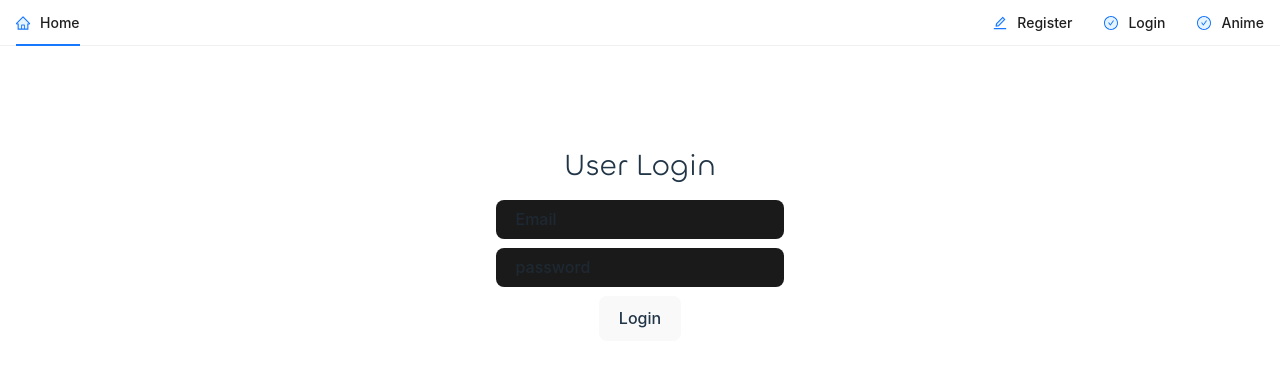
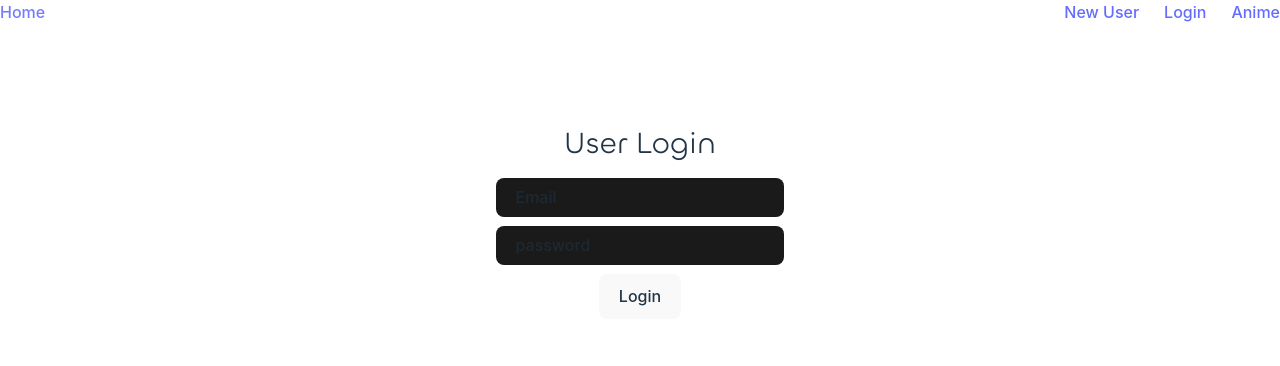
Before and after one commit to Tanner-Davison/Pixel-Pushers, a React (Vite) app in the folder Client/: page /login in a window 1280 px wide. Shown: the top 366 px of the page. Built offline with nearby package versions, Linux system fonts and the light colour scheme.

Commit message:
added context providders

```diff
--- a/Client/src/App.jsx
+++ b/Client/src/App.jsx
@@ -1,5 +1,6 @@
 
 import { Route, createBrowserRouter, createRoutesFromElements, RouterProvider } from 'react-router-dom';
+import { AuthProvider } from './AuthContext';
 import Home from './pages/Home';
 import Login from './pages/auth/Login';
 import Register from './pages/auth/Register';
@@ -18,9 +19,9 @@ function App() {
     )
   )
   return (
-    <>
+    <AuthProvider>
       <RouterProvider router={router}/>
-    </>
+    </AuthProvider>
   );
 }
 
--- /dev/null
+++ b/Client/src/AuthContext.jsx
@@ -0,0 +1,34 @@
+import { createContext, useContext, useState, useEffect } from "react";
+
+const AuthContext = createContext();
+
+export const useAuth = () => useContext(AuthContext);
+
+//eslint-disable-next-line
+export const AuthProvider = ({ children }) => {
+  const [isLoggedIn, setIsLoggedIn] = useState(false);
+
+  useEffect(() => {
+    const userInfo = localStorage.getItem("userInfo");
+    if (userInfo) {
+      setIsLoggedIn(true);
+    }
+  }, []);
+
+  const handleContextLogin = (userData) => {
+    console.log(userData)
+    localStorage.setItem("userInfo", JSON.stringify(userData));
+    setIsLoggedIn(true);
+  };
+
+  const handleContextLogout = () => {
+    localStorage.clear();
+    setIsLoggedIn(false);
+  };
+
+  return (
+    <AuthContext.Provider value={{ isLoggedIn, setIsLoggedIn, handleContextLogin, handleContextLogout }}>
+      {children}
+    </AuthContext.Provider>
+  );
+};
--- a/Client/src/Header.jsx
+++ b/Client/src/Header.jsx
@@ -1,38 +1,81 @@
+import { useState} from "react";
+// import { Menu } from 'antd';
+import {
+  HomeTwoTone,
+  EditTwoTone,
+  CheckCircleTwoTone,
+} from "@ant-design/icons";
+import { Outlet, Link, useNavigate } from "react-router-dom";
+import styled from "styled-components";
+import axios from "axios";
+import { useAuth } from "./AuthContext";
 
-import { useState}  from 'react';
-import { Menu } from 'antd';
-import { HomeTwoTone, EditTwoTone, CheckCircleTwoTone } from '@ant-design/icons';
-import { Outlet, Link } from 'react-router-dom';
+const Header = () => {
+  const {isLoggedIn, handleContextLogout} = useAuth();
+  const navigate = useNavigate();
 
-const Header = ()=>{
+  const [current, setCurrent] = useState("mail");
 
-
-    const [current, setCurrent] = useState('mail');
   const onClick = (e) => {
     setCurrent(e.key);
-      console.log(current)
+  };
+  const handleLogout = async () => {
+    try {
+      const res = await axios.post("/api/logout", { withCredentials: true });
+      if (res) {
+       handleContextLogout()
+       navigate('/login')
+      }
+    } catch (error) {
+      console.error(error);
+    }
   };
 
   return (
     <>
-         <Menu onClick={onClick} selectedKeys={[current]} mode="horizontal" >
-          <Menu.Item key="h" icon= {<HomeTwoTone />}>
+      <Menu onClick={onClick} selectedKeys={[current]} mode="horizontal">
+        <MenuItem key="h" icon={<HomeTwoTone />}>
           <Link to="/">Home</Link>
-          </Menu.Item>
-          <Menu.Item key="r" icon= {<EditTwoTone />} style={{marginLeft:'auto'}}>
-            <Link to="/register">Register</Link>
-          </Menu.Item>
-          <Menu.Item key="l" icon= {<CheckCircleTwoTone />}>
+        </MenuItem>
+       {!isLoggedIn && <MenuItem key="r" icon={<EditTwoTone />} style={{ marginLeft: "auto" }}>
+          <Link to="/register">New User</Link>
+        </MenuItem>}
+        {!isLoggedIn && (
+          <MenuItem key="l" icon={<CheckCircleTwoTone />}>
             <Link to="/login">Login</Link>
-          </Menu.Item>
-          <Menu.Item key="a" icon= {<CheckCircleTwoTone />}>
+          </MenuItem>
+        )}
+        <MenuItem key="a" icon={<CheckCircleTwoTone />}>
           <Link to="/Anime">Anime</Link>
-          </Menu.Item>
+        </MenuItem>
+        {isLoggedIn && (
+          <MenuItem key="o" icon={<CheckCircleTwoTone />}>
+            <Logout
+              onClick={() => {
+                handleLogout();
+              }}
+            >
+              Logout
+            </Logout>
+          </MenuItem>
+        )}
       </Menu>
-         <Outlet/>
+      <Outlet />
     </>
-
-      )
-}
+  );
+};
 
 export default Header;
+
+const Logout = styled(Link)`
+  background-color: transparent;
+`;
+const MenuItem = styled.div`
+  display: flex;
+`;
+const Menu = styled.div`
+  display: flex;
+  align-items: center;
+  justify-content: center;
+  gap: 25px;
+`;
--- a/Client/src/pages/Home.jsx
+++ b/Client/src/pages/Home.jsx
@@ -11,9 +11,7 @@ const Home = () => {
         const res = await axios.get("/api/private", {
           withCredentials: true,
         });
-        console.log("Response data:", res.data);
         setUserData(res.data);
-        console.log(res.data);
       } catch (error) {
         console.error("Error fetching user data:", error);
       }
--- a/Client/src/pages/auth/Login.jsx
+++ b/Client/src/pages/auth/Login.jsx
@@ -5,6 +5,7 @@ import media from "styles/media";
 import text from "styles/text";
 import axios from "axios";
 import { useNavigate } from "react-router-dom";
+import { useAuth } from "../../AuthContext";
 
 const Login = () => {
   const [email, setEmail] = useState(null);
@@ -12,7 +13,7 @@ const Login = () => {
   const [emailError, setEmailError] = useState(false);
   const [passwordError, setPasswordError] = useState(false);
   const [isValidEmail, setIsValidEmail] = useState(false);
-
+  const {handleContextLogin} = useAuth();
   const navigate = useNavigate();
 
   const handleSubmit = async () => {
@@ -28,6 +29,7 @@ const Login = () => {
     try {
       const res = await axios.post("/api/userlogin", data);
       console.log("jwt user", res.data.user);
+      handleContextLogin(res.data.user)
       return navigate("/");
     } catch (error) {
       if (
```
Also changed, not shown: 2 other files (tests, documents, lock files or other folders). Lines whose indentation alone changed are shown as unchanged.
